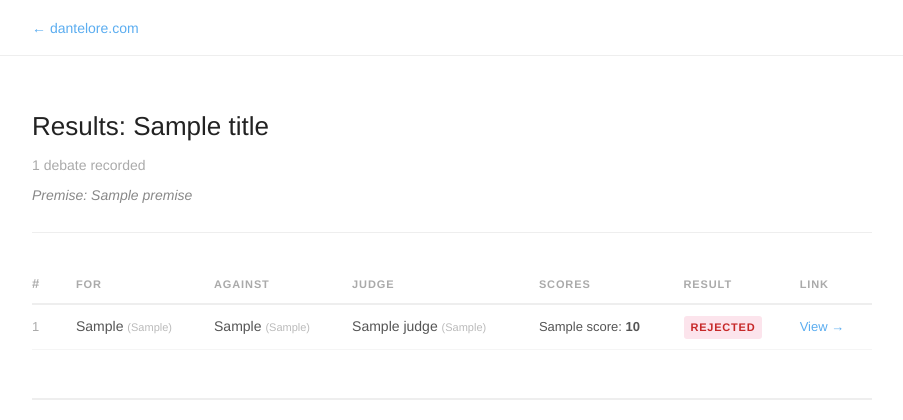
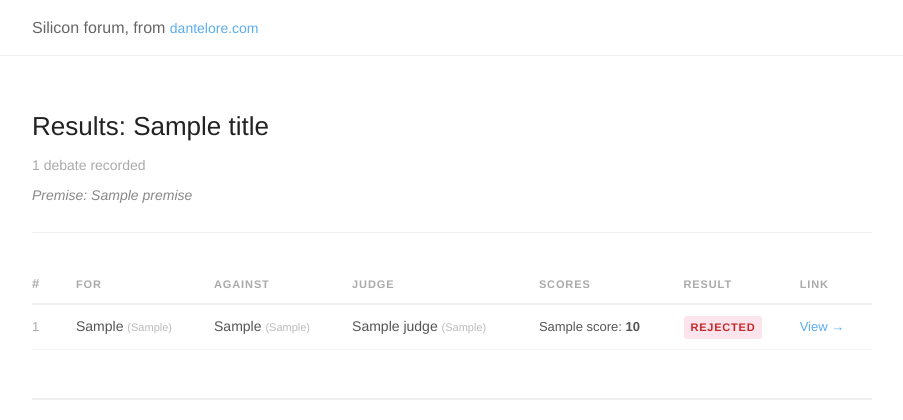
Before and after one commit to DanteLore/silicon-forum, a Python web app: template outputs/templates/summary.html in a window 1280 px wide. Shown: the top 420 px of the page, without its empty margins (188-1091 px from the left). Run offline with Jinja, Linux system fonts and the light colour scheme; the template is opened without the code that fills it: most values are stand-ins (such as "Sample title", 1, 10 or a date in 2020).

Commit message:
tweaked headers

```diff
--- a/outputs/templates/debate.html
+++ b/outputs/templates/debate.html
@@ -314,7 +314,7 @@ details[open].thought summary::before { content: "▼  "; }
 
 <nav class="site-nav">
   <div class="site-nav-inner">
-    <a href="https://dantelore.com">← dantelore.com</a>
+    Silicon forum, from <a href="https://dantelore.com">dantelore.com</a>
   </div>
 </nav>
 
--- a/outputs/templates/summary.html
+++ b/outputs/templates/summary.html
@@ -211,7 +211,7 @@ a.transcript-link:hover { color: #5694f1; text-decoration: underline; }
 
 <nav class="site-nav">
   <div class="site-nav-inner">
-    <a href="https://dantelore.com">← dantelore.com</a>
+    Silicon forum, from <a href="https://dantelore.com">dantelore.com</a>
   </div>
 </nav>
 
```
